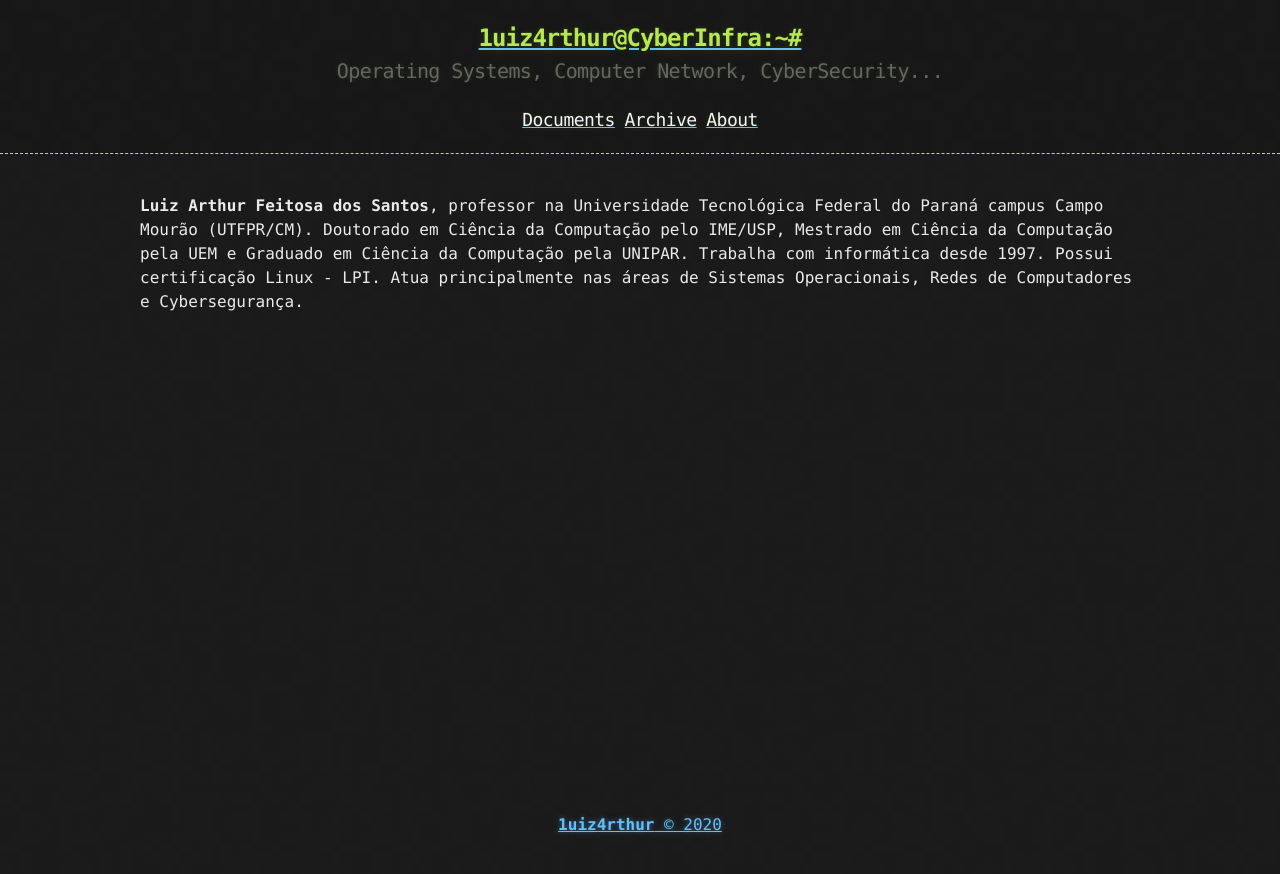
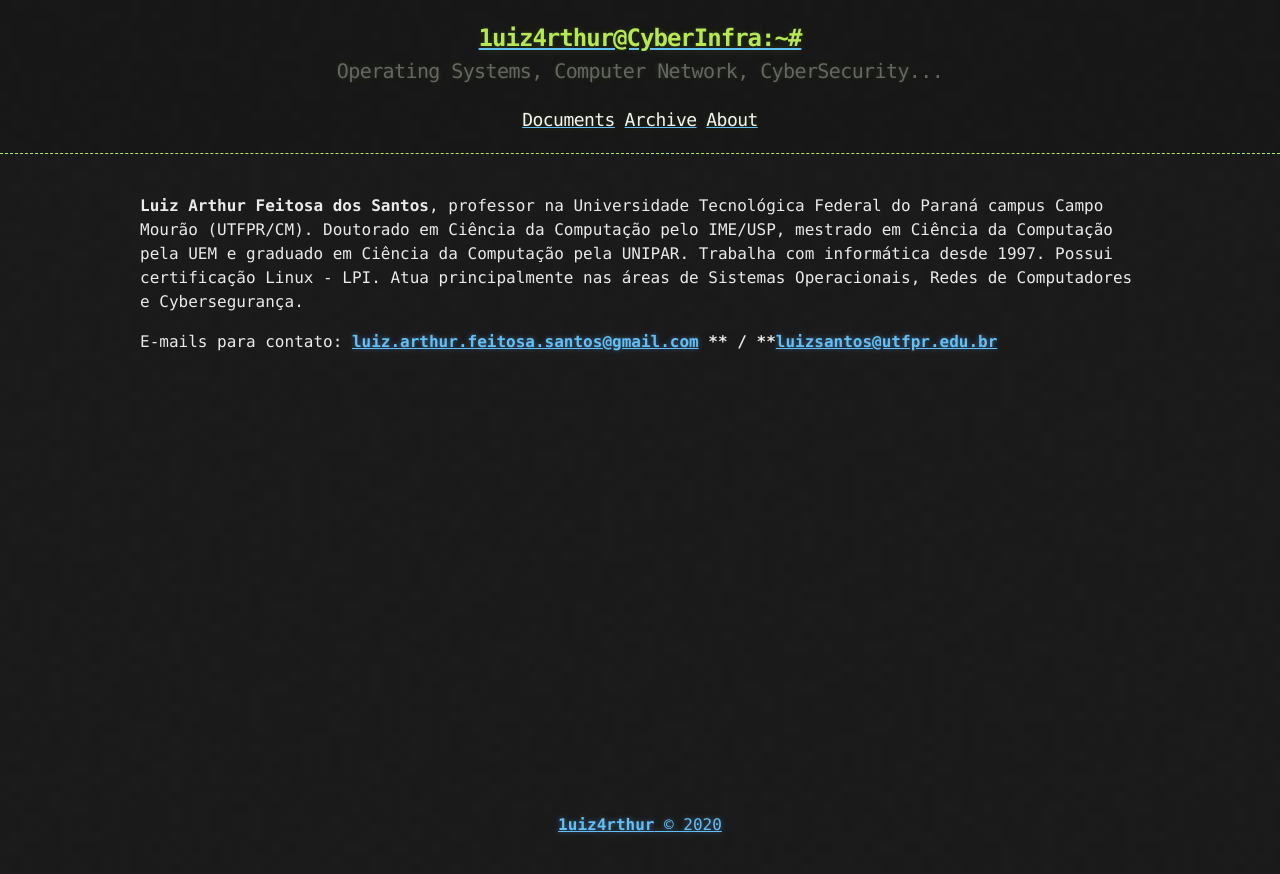
Before and after one commit to luizsantos/cyberinfra, a Jekyll site: the page built from about.md, in a window 1280 px wide. Shown: the top 874 px of the page. Built offline with Jekyll 4.4.1, drawn with Linux system fonts in a browser that asks for light colours.

Commit message:
add about email

```diff
--- a/about.md
+++ b/about.md
@@ -3,4 +3,6 @@ layout: page
 title: About
 ---
 
-**Luiz Arthur Feitosa dos Santos**, professor na Universidade Tecnológica Federal do Paraná campus Campo Mourão (UTFPR/CM). Doutorado em Ciência da Computação pelo IME/USP, Mestrado em Ciência da Computação pela UEM e Graduado em Ciência da Computação pela UNIPAR. Trabalha com informática desde 1997. Possui certificação Linux - LPI. Atua principalmente nas áreas de Sistemas Operacionais, Redes de Computadores e Cybersegurança.
+**Luiz Arthur Feitosa dos Santos**, professor na Universidade Tecnológica Federal do Paraná campus Campo Mourão (UTFPR/CM). Doutorado em Ciência da Computação pelo IME/USP, mestrado em Ciência da Computação pela UEM e graduado em Ciência da Computação pela UNIPAR. Trabalha com informática desde 1997. Possui certificação Linux - LPI. Atua principalmente nas áreas de Sistemas Operacionais, Redes de Computadores e Cybersegurança.
+
+E-mails para contato:  **<luiz.arthur.feitosa.santos@gmail.com> ** / **<luizsantos@utfpr.edu.br>**
```
